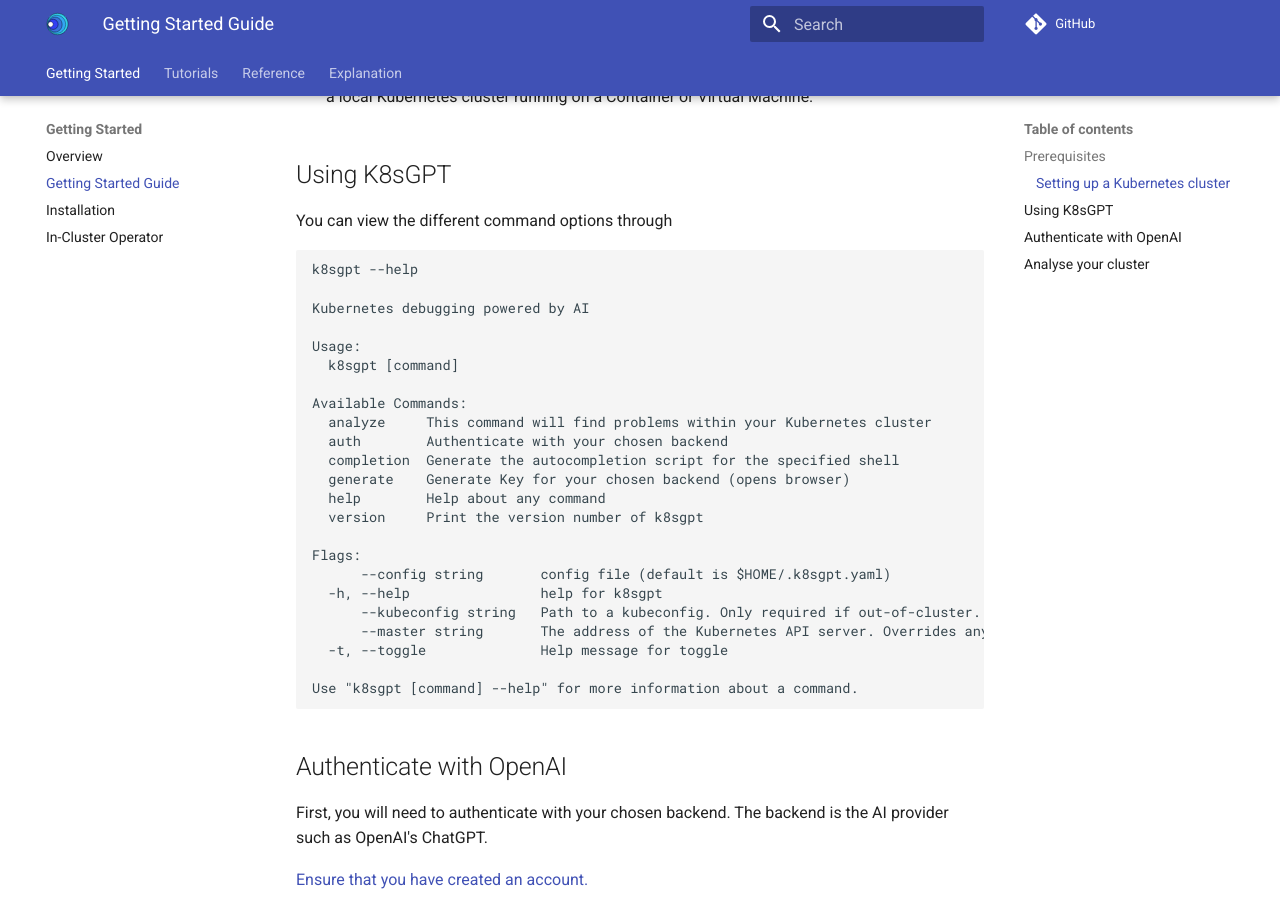
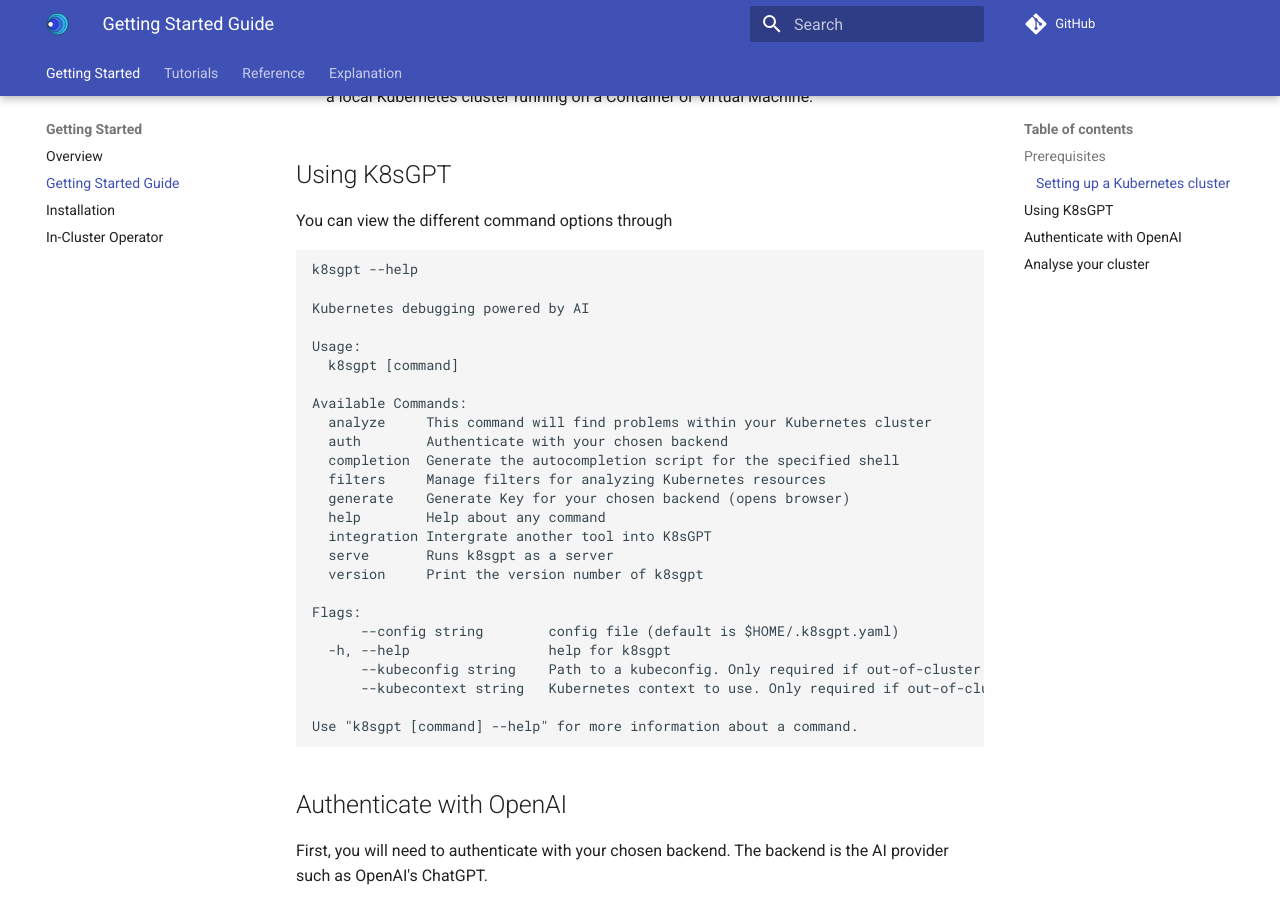
Before and after one commit to k8sgpt-ai/docs, an MkDocs documentation site: the page built from docs/getting-started/getting-started.md, in a window 1280 px wide and 900 px high, scrolled down 492 px. Built offline with MkDocs 1.6.1 and Material for MkDocs 9.7.7, drawn with Linux system fonts in a browser that asks for light colours; comment, search, counter and statistics services are not loaded; some of the changed text lies outside the part shown.

Commit message:
Add admonitions and more specific on k8sgpt explain
Signed-off-by: Camilo Giraldo <camigira@gmail.com>

````diff
--- a/docs/getting-started/getting-started.md
+++ b/docs/getting-started/getting-started.md
@@ -30,16 +30,18 @@ Available Commands:
   analyze     This command will find problems within your Kubernetes cluster
   auth        Authenticate with your chosen backend
   completion  Generate the autocompletion script for the specified shell
+  filters     Manage filters for analyzing Kubernetes resources
   generate    Generate Key for your chosen backend (opens browser)
   help        Help about any command
+  integration Intergrate another tool into K8sGPT
+  serve       Runs k8sgpt as a server
   version     Print the version number of k8sgpt
 
 Flags:
-      --config string       config file (default is $HOME/.k8sgpt.yaml)
-  -h, --help                help for k8sgpt
-      --kubeconfig string   Path to a kubeconfig. Only required if out-of-cluster.
-      --master string       The address of the Kubernetes API server. Overrides any value in kubeconfig. Only required if out-of-cluster.
-  -t, --toggle              Help message for toggle
+      --config string        config file (default is $HOME/.k8sgpt.yaml)
+  -h, --help                 help for k8sgpt
+      --kubeconfig string    Path to a kubeconfig. Only required if out-of-cluster.
+      --kubecontext string   Kubernetes context to use. Only required if out-of-cluster.
 
 Use "k8sgpt [command] --help" for more information about a command.
 ```
@@ -118,17 +120,26 @@ NAME         READY   STATUS         RESTARTS   AGE
 broken-pod   0/1     ErrImagePull   0          5s
 ```
 
-Next, you can go ahead an analyse your cluster:
+Now, you can go ahead and analyse your cluster:
 
 ```bash
 k8sgpt analyse
 ```
 
-This will provide you with a list of issues in your Kubernetes cluster, for our example you should have a message pointing the issue with the container image.
+Executing this command will generate a list of issues present in your Kubernetes cluster. In the case of our example, a message should be displayed highlighting the problem related to the container image.
 
 ```bash
 0 default/broken-pod(broken-pod)
 - Error: Back-off pulling image "nginx:1.a.b.c"
 ```
 
-Congratulations! you have successfully created a local kubernetes cluster, deployed a "broken Pod" and analyzed it using k8sgpt.
+!!! info
+    To become acquainted with the available flags supported by the `analyse` command, type `k8sgpt analyse -h` for more information. This will provide you with a comprehensive list of all the flags that can be utilized.
+
+For a more engaging experience and a better understanding of the capabilities of `k8sgpt` and LLMs (Large Language Models), run the following command:
+
+```bash
+k8sgpt analyse --explain
+```
+
+Congratulations! you have successfully created a local kubernetes cluster, deployed a "broken Pod" and analyzed it using `k8sgpt`.
--- a/mkdocs.yml
+++ b/mkdocs.yml
@@ -7,36 +7,39 @@ repo_url: https://github.com/k8sgpt-ai/k8sgpt
 edit_uri: https://github.com/k8sgpt-ai/docs/edit/main/docs/
 
 nav:
-  - Getting Started:
-      - Overview: index.md
-      - Getting Started Guide: getting-started/getting-started.md
-      - Installation: getting-started/installation.md
-      - In-Cluster Operator: getting-started/in-cluster-operator.md
-  - Tutorials:
-      - Overview: tutorials/index.md
-      - Content Collection: tutorials/content-collection/content-collection.md
-  - Reference:
-      - CLI:
-          - Overview: reference/cli/index.md
-          - Integration and Filter: reference/cli/filters.md
-      - Operator:
-          - Overview: reference/operator/overview.md
-      - Guidelines & Community:
-          - Guidelines: reference/guidelines/guidelines.md
-          - Community: reference/guidelines/community.md
-          - Privacy: reference/guidelines/privacy.md
-  - Explanation: explanation/index.md
+    - Getting Started:
+          - Overview: index.md
+          - Getting Started Guide: getting-started/getting-started.md
+          - Installation: getting-started/installation.md
+          - In-Cluster Operator: getting-started/in-cluster-operator.md
+    - Tutorials:
+          - Overview: tutorials/index.md
+          - Content Collection: tutorials/content-collection/content-collection.md
+    - Reference:
+          - CLI:
+                - Overview: reference/cli/index.md
+                - Integration and Filter: reference/cli/filters.md
+          - Operator:
+                - Overview: reference/operator/overview.md
+          - Guidelines & Community:
+                - Guidelines: reference/guidelines/guidelines.md
+                - Community: reference/guidelines/community.md
+                - Privacy: reference/guidelines/privacy.md
+    - Explanation: explanation/index.md
 
 theme:
-  name: material
-  language: "en"
-  logo: imgs/icon-logo-01.svg
-  features:
-    - navigation.tabs
-    - navigation.tabs.sticky
-    - navigation.sections
-    - content.tabs.link
+    name: material
+    language: "en"
+    logo: imgs/icon-logo-01.svg
+    features:
+        - navigation.tabs
+        - navigation.tabs.sticky
+        - navigation.sections
+        - content.tabs.link
+
+markdown_extensions:
+    - admonition
 
 plugins:
-  - search
-  - macros
+    - search
+    - macros
````
